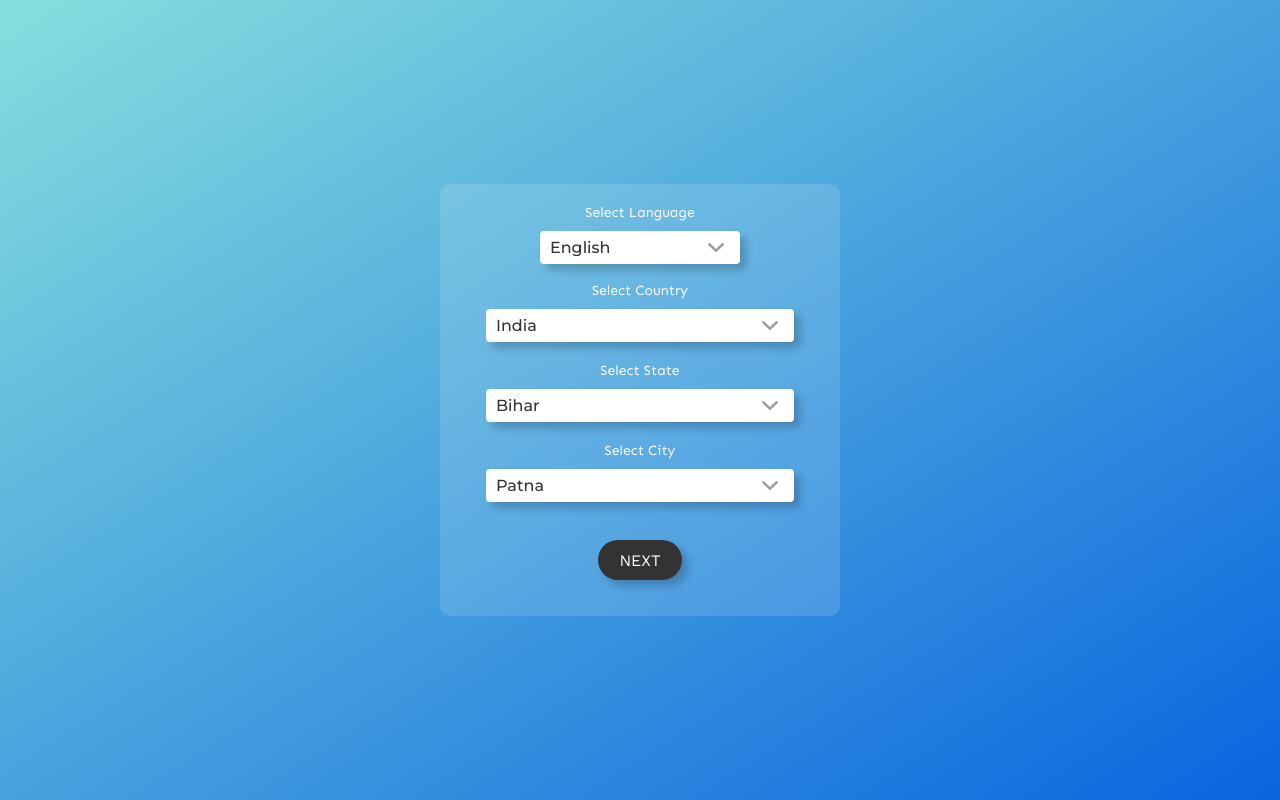
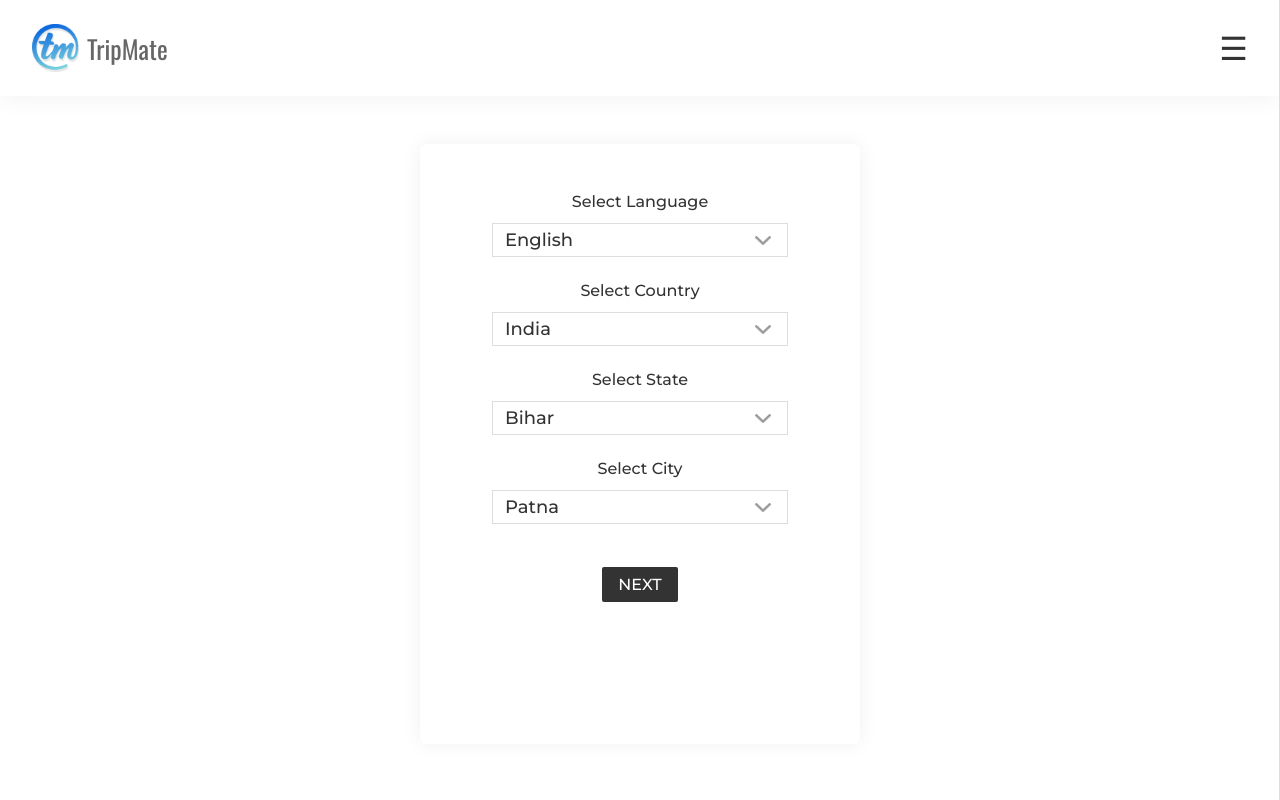
Before and after one commit to anuraggupta29/TripMate, a plain HTML site: page form.html in a window 1280 px wide. Drawn offline with nearby package versions, Linux system fonts and the light colour scheme.

Commit message:
updated form

```diff
--- a/form.html
+++ b/form.html
@@ -6,22 +6,38 @@
     <meta name="viewport" content="width=device-width, initial-scale=1.0">
     <link rel="stylesheet" type="text/css" href="static/css/form.css">
     <link href="https://fonts.googleapis.com/css?family=Montserrat:500&display=swap" rel="stylesheet">
-    <link href="https://fonts.googleapis.com/css?family=Work+Sans&display=swap" rel="stylesheet">
-    <link href="https://fonts.googleapis.com/css?family=Sen&display=swap" rel="stylesheet">
+    <link href="https://fonts.googleapis.com/css?family=Oswald&display=swap" rel="stylesheet">
     <title>Select Location - TripMate</title>
     <link rel="icon" href="static/img/tripmate-logo.png" type="image/x-icon">
 </head>
 
 <body>
-    <div class = "formContainer">
+    <div class="navBar">
+        <div class="logoBlock">
+            <img class="logoIcon" src="static/img/tripmate-logo.png">
+            <div class="tripmateName">TripMate</div>
+        </div>
+        <div class="sidenav">
+            <div class="closebtn"><a href="javascript:void(0)" onclick="closeNav()">&#10005;</a></div>
+            <a href="form.html" class="dropDownElement">Location Menu</a>
+            <a href="#" class="dropDownElement">About</a>
+            <a href="#" class="dropDownElement">FAQs</a>
+            <a href="#" class="dropDownElement">Contact Us</a>
+        </div>
+        <div class="navSlideMenu" onclick="openNav()">
+            &#9776;
+        </div>
+    </div>
+
+    <div class="containerBox">
         <form action='publicPlaceList.html' method='post' class="citySelection">
+
             <p>Select Language</p>
-
             <select class="language" name="language" size="1">
                 <option value="English">English</option>
                 <option value="Hindi">Hindi</option>
-            </select><br>
-            <!--  <input type=text" id="country"/>-->
+            </select>
+
             <p>Select Country</p>
             <select size="1" name="country">
                 <option value="India">India</option>
@@ -38,8 +54,9 @@
             </select>
             <br>
             <input type="submit" value="NEXT">
-        </form>
+
     </div>
+    <script type="text/javascript" src="static/js/form.js"></script>
 </body>
 
 </html>
--- a/static/css/form.css
+++ b/static/css/form.css
@@ -9,134 +9,271 @@
 }
 
 html{
-    background:linear-gradient(to right bottom, rgb(134, 223, 221) 0%, rgb(9, 101, 223) 100%);
 	height:100%;
+	background:white;
 	box-sizing: border-box;
 	background-attachment: fixed;
+	font-family: 'Montserrat', sans-serif;
 }
 
-/**********************MOBILE FIRST***********************/
-.formContainer{
+/**********ALL NAVBAR CSS**************************************/
+
+.navBar{
+	height: 12vh;
+	background-color: rgba(255,255,255,0.2);
+	box-shadow: 0vw 0vw 2vw 0vw #00000030;
+	position: absolute;
+	top: 0vh;
+	left: 0vw;
 	width: 100vw;
-    height: 100vh;
+	z-index: 1;
+	box-sizing: border-box;
+}
+
+
+.logoBlock{
+	float: left;
+	display: flex;
+	flex-direction: row;
+	align-items: center;
+	height: 100%;
+	padding-left: 2vh;
+}
+
+.logoIcon{
+	height: 6vh;
+}
+
+.tripmateName{
+	padding-left: 1vh;
+	font-family: 'Oswald', sans-serif;
+	font-size: 3.2vh;
+	color: #666666;
+}
+
+.navSlideMenu{
+	display: flex;
+	flex-direction: column;
+	justify-content: center;
+	padding-right: 2vh;
+	height: 100%;
+	font-size: 4vh;
+	float:right;
+	color: #333333;
+	margin-top: auto;
+	margin-bottom: auto;
+}
+
+.sidenav {
+	height: 100%;
+	width: 0;
+	position: fixed;
+	z-index: 1;
+	top: 0;
+	right: 0;
+	background-color: #FFFFFFEE;
+	overflow-x: hidden;
+	transition: 0.5s;
+	border-left: solid;
+	border-width: 1px;
+	border-color: #DDDDDD;
+  }
+
+.dropDownElement {
+	padding-top: 1.5vh;
+	padding-bottom: 1.5vh;
+	padding-left: 4vh;
+	text-decoration: none;
+	font-family: 'Montserrat', sans-serif;
+	font-weight: 400;
+	font-size: 2.4vh;
+	color: #333333;
+	display: block;
+  }
+
+.dropDownElement:hover {
+	background-color: #f8f8f8;
+	border: solid;
+	border-width: 1px;
+	border-color: #DDDDDD;
+  }
+
+.closebtn {
+	box-sizing: border-box;
+	display: flex;
+	flex-direction: row;
+	justify-content: flex-end;
+	align-items: center;
+	width: 100%;
+	padding-right: 2vh;
+	height: 12vh;
+  }
+
+  .closebtn a{
+	font-size: 4vh;
+	float:right;
+	color: #333333;
+	text-decoration: none;
+
+  }
+
+@media only screen and (min-width: 640px) {
+
+	.navBar{
+		position: relative;
+		box-shadow: 0vw 0vw 2vw 0vw #00000010;
+	}
+
+	.logoBlock{
+		padding-left: 4vh;
+	}
+
+
+	.navSlideMenu{
+
+		padding-right: 4vh;
+
+	}
+
+	.sideNav{
+		width: 0;
+	}
+
+	.closebtn{
+		padding-right: 4vh;
+	}
+}
+
+
+
+/************************MOBILE VIEW FIRST******************************/
+
+.containerBox{
+	margin-top: 13vh;
+    width: 100vw;
+	background-color: #fff;
+	box-sizing: border-box;
+}
+
+.citySelection{
+	margin-top: 20vh;
+	width: 100%;
 	display: flex;
 	flex-direction: column;
 	align-items: center;
-    align-content: center;
 	justify-content: center;
+	box-sizing: border-box;
 }
 
 p{
-    color:#fff;
-    font-family: 'Sen', sans-serif;
-    display:block;
-    margin-bottom:1vh;
-    margin-left:auto;
-    margin-right:auto;
-    text-align:center;
-    font-size:14px;
-}
-
-select:focus {
-    outline: none;
-    }
-
-input:focus{
-    outline: none;
-}
-
-.citySelection{
-    margin-left: auto;
-    margin-right: auto;
-    width: 100%;
-    height: 60vh;
-    border-radius: 10px;
-    background: #FFFFFF00;
-    padding-top: 3vh;
-    padding-bottom: 3vh;
-}
-
-.citySelection input[type="submit"]
-{
-    margin-top:0vh;
-    margin-bottom: 0vh;
-    background-color:#333333;
-    height: 40px;
-    width: 84px;
-    box-shadow: 2vw 2vw 2vw 0vw #00000036;
-    color: #fff;
-    display:block;
-    margin-left:auto;
-    margin-right:auto;
-    text-align:center;
-    font-size: 16px;
-    font-family: 'Work Sans', sans-serif;
-    border-radius: 40px;
-    border-width: 2px;
-}
-
-.language{
-padding:8px 32px 8px 10px;
-margin-bottom:0vh;
-width: 50%;
+	margin-bottom: 2vw;
+	font-size: 2vh;
+	color: #333333;
 }
 
 select{
-    border-width: 0px;
-    font-size:16px;
-    padding:8px 32px 8px 10px;
+	margin-bottom: 4vw;
+	font-family: 'Montserrat', sans-serif;
+	border: solid;
+	border-width: 1px;
+	border-color: #DDDDDD;
     display:block;
-    margin-left:auto;
-    margin-right:auto;
-    margin-bottom: 3vh;
-    box-shadow: 2vw 2vw 2vw 0vw #00000036;
-    border-radius: 4px;
-    font-family: 'Montserrat', sans-serif;
-    font-weight: 500;
     color: #333333;
-    width: 77%;
+	width: 70%;
+	padding: 2vw 1vw 2vw 2vw;
     background: url('../img/caretdown.png') no-repeat right #fff;
     appearance:none;
     -moz-appearance:none;
     -webkit-appearance:none;
     background-position: calc(100% - 16px);
     background-size: 16px 9px;
+}
+
+.citySelection input[type="submit"]
+{
+    background-color:#333333;
+    color: #fff;
+	display:block;
+	padding: 2vw 5vw 2vw 5vw;
+    text-align:center;
+	font-family: 'Montserrat', sans-serif;
+	border-radius: 0.5vw;
+}
+
+.citySelection input[type="submit"]:Hover{
+	border: solid;
+	background-color: white;
+	color: #333333;
+	border-color: #333333;
+	border-width: 1.5px;
+}
+
+a{
 
 }
 
-/**********************DESKTOP**************************/
-@media only screen and (min-width:640px){
-    select{
-        box-shadow: 6px 6px 8px 0px #00000036;
+
+
+/************************DESKTOP VIEW******************************/
+@media only screen and (min-width: 640px) {
+
+	.containerBox{
+		padding-top: 6vh;
+		padding-bottom: 6vh;
+		margin-top: 6vh;
+		width: 440px;
+		margin-left: auto;
+		margin-right: auto;
+		height: 75vh;
+		overflow-y: scroll;
+		border-radius: 0.5vw;
+		box-shadow: 0vw 0vw 1.5vw 0vw #00000010;
 	}
 
 	.citySelection{
-        box-sizing: border-box;
-        background: #FFFFFF22;
-        width: 400px;
-        height: 432px;
-        padding-top: 20px;
-        padding-bottom: 20px;
+		margin-top: 0px;
 	}
 
+
 	select{
-        margin-bottom: 20px;
+		padding: 6px 6px 6px 12px;
+		margin-bottom: 24px;
+		width: 296px;
+		font-size: 18px;
 	}
 
 	p{
-        margin-bottom: 10px;
+		margin-bottom: 12px;
+		font-size: 16px;
 	}
 
 	.citySelection input[type="submit"]{
-        box-shadow: 6px 6px 8px 0px #00000036;
-    }
-
-@media only screen and (max-height:480px){
-    .citySelection{
-        height: 90vh;
-        overflow-y: scroll;
+	padding: 8px 16px 8px 16px;
+	border-radius: 2px;
 }
 
 
+
+
+
+/************************SCROLL BAR******************************/
+.containerBox::-webkit-scrollbar {
+	width: 10px;
 }
+
+.containerBox::-webkit-scrollbar-track {
+	background: rgba(0, 0, 0, 0.00);
 }
+
+.containerBox::-webkit-scrollbar-thumb {
+	background: #EEEEEE;
+	border-radius: 5px;
+}
+
+.containerBox::-webkit-scrollbar-thumb:hover {
+	background: #505050;
+}
+
+.containerBox::-webkit-scrollbar-corner {
+	background: rgba(0, 0, 0, 0.00);
+}
--- a/static/js/form.js
+++ b/static/js/form.js
@@ -1,4 +1,18 @@
-//SEND SELECTED STATE, CITY TO THE NEXT PAGE
-document.querySelector('.submitButton').addEventListener('click',function(){
 
-});
+
+/***************NAVBAR*********************/
+var mediaWidth = window.matchMedia("(min-width: 640px)")
+
+function openNav() {
+    if (mediaWidth.matches) {
+        document.querySelector(".sidenav").style.width = "30vw";
+      } else {
+        document.querySelector(".sidenav").style.width = "60vw";
+      }
+      document.querySelector(".navSlideMenu").style.display = "None";
+  }
+
+  function closeNav() {
+    document.querySelector(".sidenav").style.width = "0";
+    document.querySelector(".navSlideMenu").style.display = "flex";
+  }
```
Also changed, not shown: 3 other files. Lines whose indentation alone changed are shown as unchanged.
